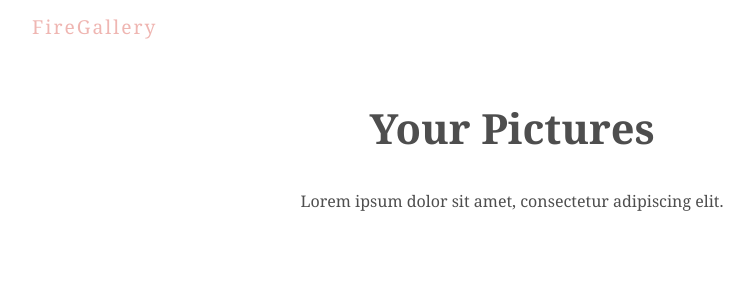
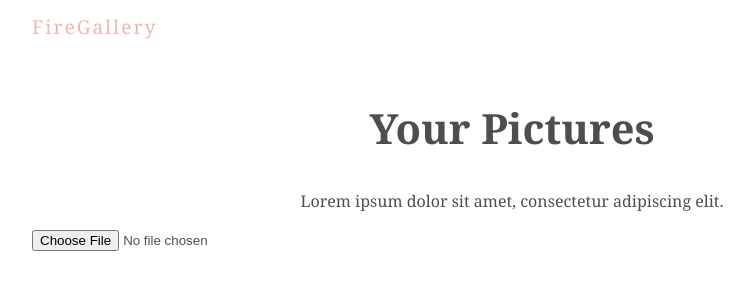
Before and after one commit to Dhruv-Sachdev1313/firegallery, a React (Create React App) app: page / in a window 1280 px wide. Shown: the top 300 px of the page, without its empty margins (128-878 px from the left). Built offline with nearby package versions, Linux system fonts and the light colour scheme.

Commit message:
Added Upload component
Signed-off-by: Dhruv-Sachdev1313 <dhruvhsachdev@gmail.com>

```diff
--- a/src/App.js
+++ b/src/App.js
@@ -1,10 +1,12 @@
 import React from 'react';
 import Title from './comps/Title';
+import UploadForm from './comps/UploadForm';
 
 function App() {
   return(
     <div className="App">
       <Title/>
+      <UploadForm/>
     </div>
   );
 }
--- /dev/null
+++ b/src/comps/UploadForm.js
@@ -0,0 +1,11 @@
+import React from "react";
+
+const UploadForm = () => {
+    return(
+        <form>
+            <input type="file"/>
+        </form>
+    )
+}
+
+export default UploadForm;
```
